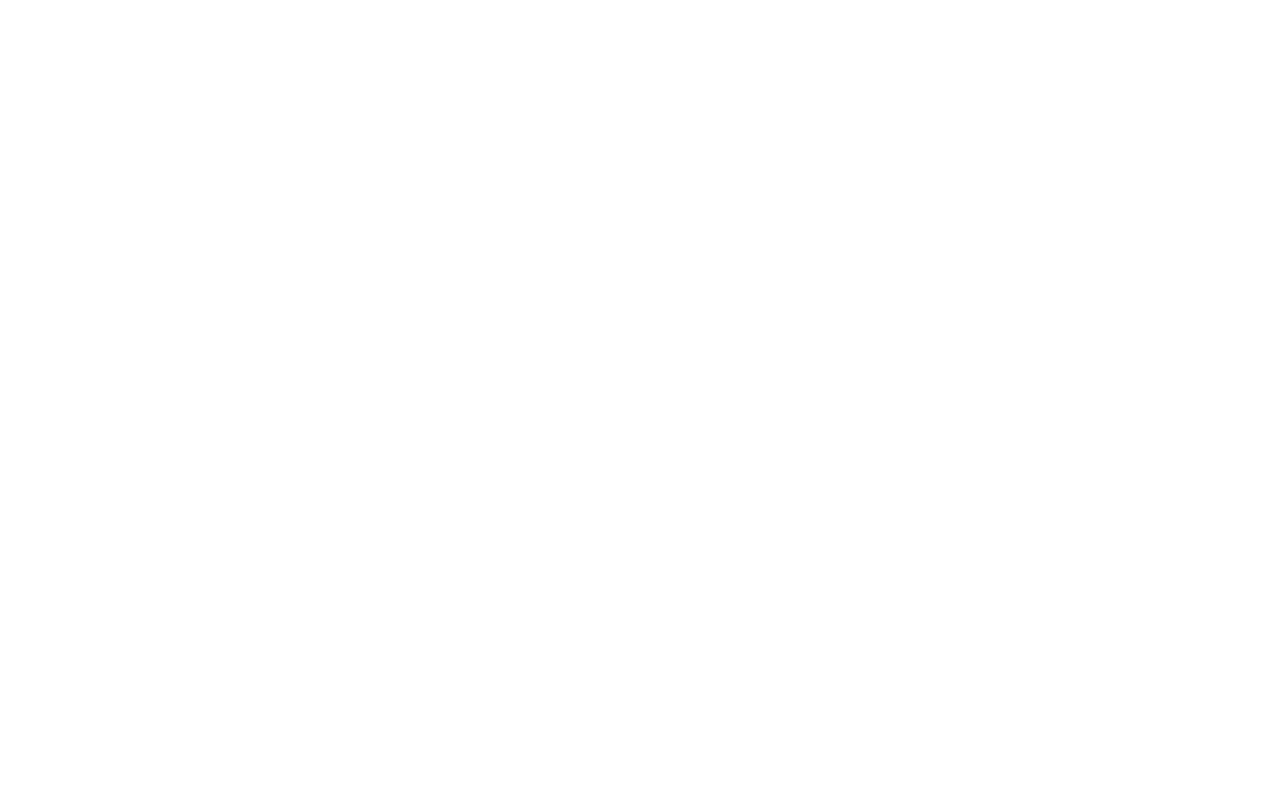
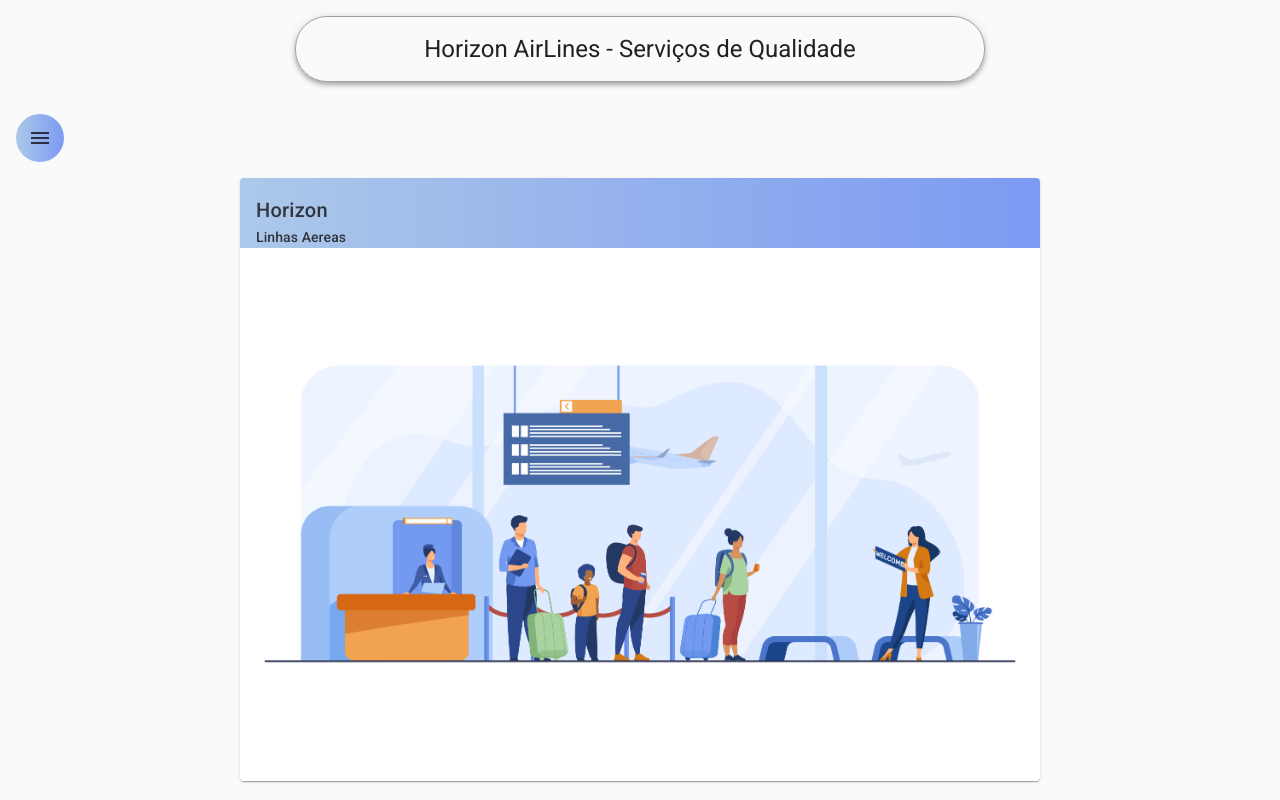
Before and after one commit to GuilhermeBarbosaDev/Airport-Angular, an Angular app: page /home in a window 1280 px wide. Before the commit this address led to /. Built offline with nearby package versions, Linux system fonts and the light colour scheme.

Commit message:
html css header & menu & nav

```diff
--- a/src/app/app.module.ts
+++ b/src/app/app.module.ts
@@ -22,12 +22,16 @@
 import { MatCardModule } from '@angular/material/card';
 
 import { NavComponent } from './components/nav/nav.component';
+import { HomeComponent } from './components/home/home.component';
+import { HeaderComponent } from './components/header/header.component';
 
 
 @NgModule({
   declarations: [
     AppComponent,
-    NavComponent
+    NavComponent,
+    HomeComponent,
+    HeaderComponent
   ],
   imports: [
     BrowserModule,
--- /dev/null
+++ b/src/app/components/header/header.component.css
@@ -0,0 +1,13 @@
+.container{
+    display: flex;
+    align-items: center;
+    justify-content: center;
+}
+
+h1{
+    margin-top: 1rem;
+    border: 1px solid rgb(161, 159, 169) ;
+    padding: 1rem 10%;
+    border-radius: 2rem;
+
+}
--- /dev/null
+++ b/src/app/components/header/header.component.html
@@ -0,0 +1,3 @@
+<div class="container">
+    <h1 class="mat-elevation-z4">Horizon AirLines - Serviços de Qualidade</h1>
+</div>
--- /dev/null
+++ b/src/app/components/home/home.component.css
@@ -0,0 +1,8 @@
+.card{
+    width: 50rem;
+    margin: 1rem auto;
+    background: linear-gradient(90deg, rgba(172,200,233,1) 0%, rgba(124,154,242,1) 100%);
+}
+
+.names{
+    color: rgba(5, 0, 0, 0.733);}
--- /dev/null
+++ b/src/app/components/home/home.component.html
@@ -0,0 +1,8 @@
+<mat-card class="card mat-elevation-z8" >
+    <mat-card-header>
+      <mat-card-title class="names">Horizon</mat-card-title>
+      <mat-card-subtitle class="names">Linhas Aereas</mat-card-subtitle>
+    </mat-card-header>
+    <img mat-card-image src="assets/img/10983.jpg" alt="Photo of a Shiba Inu">
+
+  </mat-card>
--- a/src/app/components/nav/nav.component.css
+++ b/src/app/components/nav/nav.component.css
@@ -5,7 +5,7 @@
 
 .sidenav{
     width: 13rem;
-    background: linear-gradient(90deg, rgba(224,249,115,1) 0%, rgba(231,255,85,1) 51%);
+    background: linear-gradient(90deg, rgba(172,200,233,1) 0%, rgba(124,154,242,1) 100%);
 }
 
 .sidenav i {
@@ -15,6 +15,6 @@
 
 .menu {
     margin: 1rem 0 0 1rem;
-    color: rgb(5, 0, 0);
-    background: linear-gradient(90deg, rgb(221, 240, 140) 0%, rgba(231,255,85,1) 51%);
+    color: rgba(5, 0, 0, 0.733);
+    background: linear-gradient(90deg, rgba(172,200,233,1) 0%, rgba(124,154,242,1) 100%);
 }
--- a/src/app/components/nav/nav.component.html
+++ b/src/app/components/nav/nav.component.html
@@ -1,11 +1,11 @@
 <mat-drawer-container class="container" autosize>
     <mat-drawer #drawer class="sidenav" mode="side">
         <mat-nav-list class="nav-list">
-            <a mat-list-item routerlink="/">
+            <a mat-list-item routerlink="/home">
                 <i class="material-icons">home</i>
                 Home
             </a>
-            <a mat-list-item routerlink="/">
+            <a mat-list-item routerlink="/teste">
                 <i class="material-icons">flight_takeoff</i>
                 Passagens
             </a>
@@ -21,9 +21,11 @@
     </mat-drawer>
 
     <div class="sidenav-content">
+        <app-header></app-header>
       <button class="menu" (click)="drawer.toggle()" mat-icon-button>
         <mat-icon>menu</mat-icon>
       </button>
+      <router-outlet></router-outlet>
     </div>
 
   </mat-drawer-container>
--- a/src/app/components/nav/nav.component.ts
+++ b/src/app/components/nav/nav.component.ts
@@ -1,4 +1,5 @@
 import { Component, OnInit } from '@angular/core';
+import { Router } from '@angular/router';
 
 @Component({
   selector: 'app-nav',
@@ -7,10 +8,10 @@
 })
 export class NavComponent implements OnInit{
 
-  constructor(){}
+  constructor(private router: Router){}
 
   ngOnInit(): void {
-
+      this.router.navigate(['home'])
   }
 
 }
```
Also changed, not shown: src/app/app-routing.module.ts (+6 -1 lines), src/app/components/header/header.component.ts (added, +10 -0 lines), src/app/components/home/home.component.ts (added, +10 -0 lines), src/assets/img/10983.jpg (added), src/assets/img/10983.svg (added).
